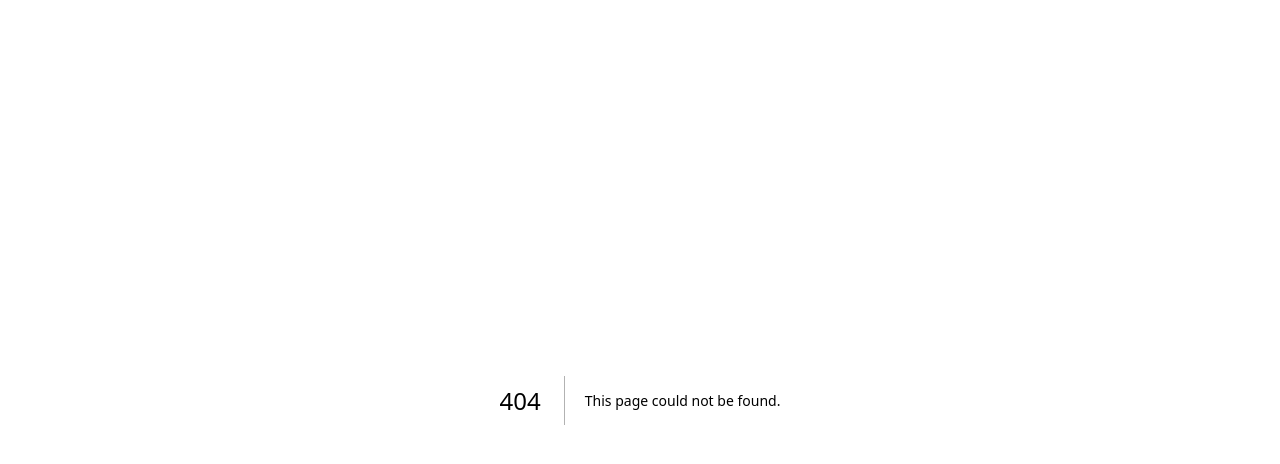
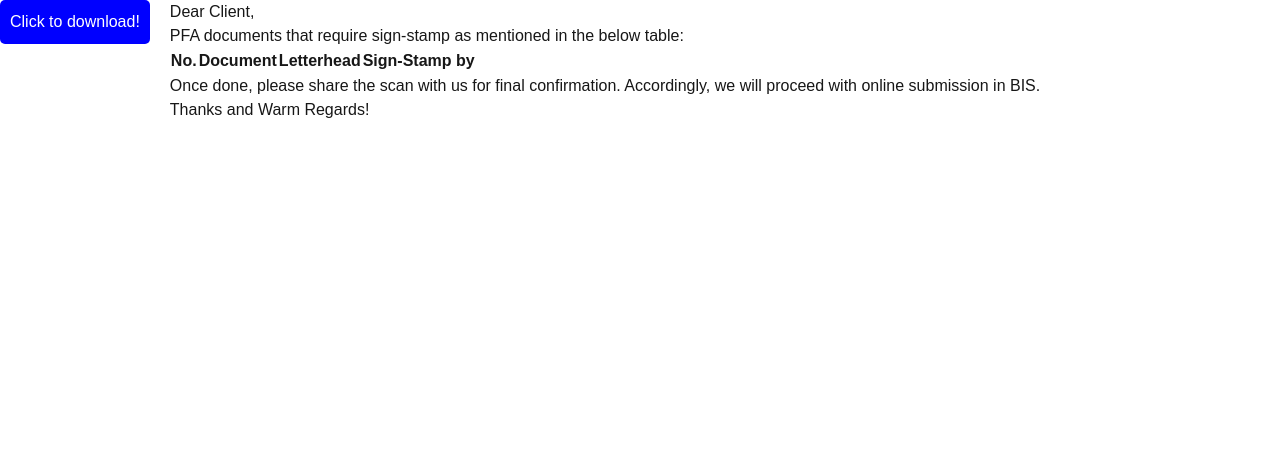
Before and after one commit to devkamanish/Vincular_app, a Next.js app: page /download in a window 1280 px wide. Before the commit this address had no page. Shown: the top 464 px of the page. Built offline with nearby package versions, Linux system fonts and the light colour scheme.

Commit message:
created the download page

```diff
--- /dev/null
+++ b/src/app/download/page.js
@@ -0,0 +1,11 @@
+
+import DownloadPage from '@/components/Download'
+import React from 'react'
+
+const page = () => {
+  return (
+    <DownloadPage/>
+  )
+}
+
+export default page
--- /dev/null
+++ b/src/components/Download.jsx
@@ -0,0 +1,66 @@
+'use client';
+import { useContext } from "react";
+import { FormContext } from "@/components/context/FormContext";
+
+const DownloadPage = () => {
+  const { selectedDocuments } = useContext(FormContext);
+  const { checkboxes, radios } = selectedDocuments;
+
+  const combinedDocuments = [
+    ...Object.entries(checkboxes).filter(([key, value]) => value).map(([key]) => ({ type: 'checkbox', name: key })),
+    ...Object.entries(radios).filter(([key, value]) => value).map(([key]) => ({ type: 'radio', name: key })),
+  ];
+  return (
+    <div>
+      <div style={{ display: 'flex' }}>
+        <div style={{ marginRight: '20px' }}>
+          <button style={{ backgroundColor: 'blue', color: 'white', padding: '10px', borderRadius: '5px' }}>
+            Click to download!
+          </button>
+          <table>
+            <tbody>
+            {combinedDocuments.map(({ name }, index) => (
+                <tr key={index}>
+                  <td>{index + 1}</td>
+                  <td>{name}</td>
+                </tr>
+              ))}
+            </tbody>
+          </table>
+        </div>
+
+        {/* Right Side: Table */}
+        <div>
+          <p>Dear Client,</p>
+          <p>PFA documents that require sign-stamp as mentioned in the below table:</p>
+          <table>
+            <thead>
+              <tr>
+                <th>No.</th>
+                <th>Document</th>
+                <th>Letterhead</th>
+                <th>Sign-Stamp by</th>
+              </tr>
+            </thead>
+            <tbody>
+              {combinedDocuments.map((doc, index) => (
+                <tr key={index}>
+                  <td>{index + 1}</td>
+                  <td>{doc.name}</td>
+                  <td>{doc.letterhead}</td>
+                  <td>{doc.signStamp}</td>
+                </tr>
+              ))}
+            </tbody>
+          </table>
+
+          <p>Once done, please share the scan with us for final confirmation. Accordingly, we will proceed with online submission in BIS.</p>
+          <p>Thanks and Warm Regards!</p>
+        </div>
+      </div>
+    </div>
+  );
+};
+
+
+export default DownloadPage;
--- a/src/components/FormBis.jsx
+++ b/src/components/FormBis.jsx
@@ -10,6 +10,7 @@ import Click7 from "./forms/Click7n8n9n10n11n12n13n14";
 
 const FormPage = () => {
   const { selectedForms } = useContext(FormContext);
+  console.log(selectedForms);
 
   return (
     <div>
--- a/src/components/context/FormContext.jsx
+++ b/src/components/context/FormContext.jsx
@@ -6,6 +6,10 @@ const FormContext = createContext();
 
 const FormProvider = ({ children }) => {
   const [selectedForms, setSelectedForms] = useState([]);
+  const [selectedDocuments, setSelectedDocuments] = useState({
+    checkboxes: {},
+    radios: {},
+  });
 
   const updateSelectedForms = (form) => {
     setSelectedForms((prevForms) => {
@@ -20,7 +24,7 @@ const FormProvider = ({ children }) => {
 
 
   return (
-    <FormContext.Provider value={{ selectedForms, setSelectedForms }}>
+    <FormContext.Provider value={{ selectedForms, setSelectedForms,selectedDocuments,setSelectedDocuments }}>
       {children}
     </FormContext.Provider>
   );
--- a/src/components/forms/Click2n3n4.jsx
+++ b/src/components/forms/Click2n3n4.jsx
@@ -2,8 +2,10 @@
 "use client"
 import { useState } from "react";
 import GoToHome from "../GoToHome";
+import { useRouter } from "next/navigation";
 
 export default function Click2() {
+  const router = useRouter();
   const [formData, setFormData] = useState({
     manufacturerName: "",
     manufacturerAddress: "",
@@ -38,6 +40,7 @@ export default function Click2() {
   const handleSubmit = (e) => {
     e.preventDefault();
     console.log(formData);
+    router.push('/download')
     // Handle form submission, e.g., send data to an API
   };
 
--- a/src/components/forms/Click5n6.jsx
+++ b/src/components/forms/Click5n6.jsx
@@ -2,8 +2,11 @@
 "use client"
 import { useState } from "react";
 import GoToHome from "../GoToHome";
+import { useRouter } from "next/navigation";
 
 export default function Click4() {
+  const router = useRouter();
+
   const [formData, setFormData] = useState({
     manufacturerName: "",
     manufacturerAddress: "",
@@ -39,6 +42,7 @@ export default function Click4() {
   const handleSubmit = (e) => {
     e.preventDefault();
     console.log(formData);
+    router.push('/download')
   };
 
   return (
--- a/src/components/forms/Click7n8n9n10n11n12n13n14.jsx
+++ b/src/components/forms/Click7n8n9n10n11n12n13n14.jsx
@@ -2,8 +2,10 @@
 "use client"
 import { useState } from "react";
 import GoToHome from "../GoToHome";
+import { useRouter } from "next/navigation";
 
 export default function Click7() {
+  const router = useRouter();
   const [formData, setFormData] = useState({
     manufacturerName: "",
     manufacturerAddress: "",
@@ -43,6 +45,7 @@ export default function Click7() {
   const handleSubmit = (e) => {
     e.preventDefault();
     console.log(formData);
+    router.push('/download')
   };
 
   return (
```
Also changed, not shown: src/components/BisDashboard.jsx (+18 -20 lines), src/components/forms/Click1.jsx (+11 -2 lines), src/app/bis/page.js (line endings or trailing spaces).
